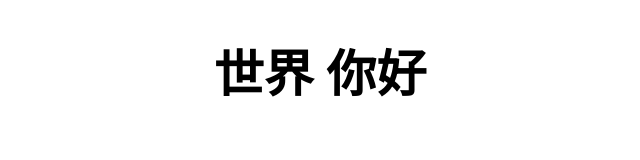
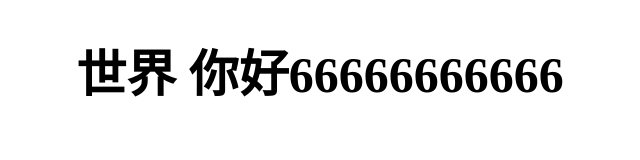
Before and after one commit to zhuyadongdong/zhuyadongdong.github.io, a plain HTML site: page index.html in a window 1280 px wide. Shown: the whole page, without its empty margins (320-960 px from the left). Drawn offline with Linux system fonts and the light colour scheme.

Commit message:
第一次提交

```diff
--- a/index.html
+++ b/index.html
@@ -15,6 +15,6 @@
     </style>
 </head>
 <body>
-    <h1>世界 你好</h1>
+    <h1>世界 你好66666666666</h1>
 </body>
 </html>
```
